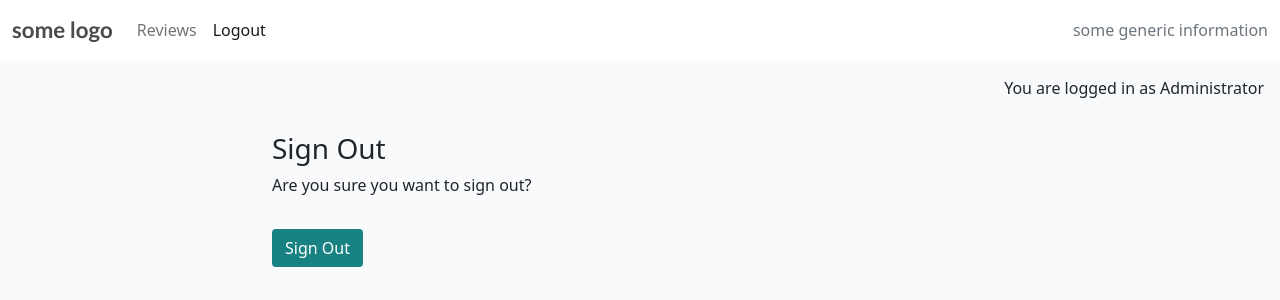
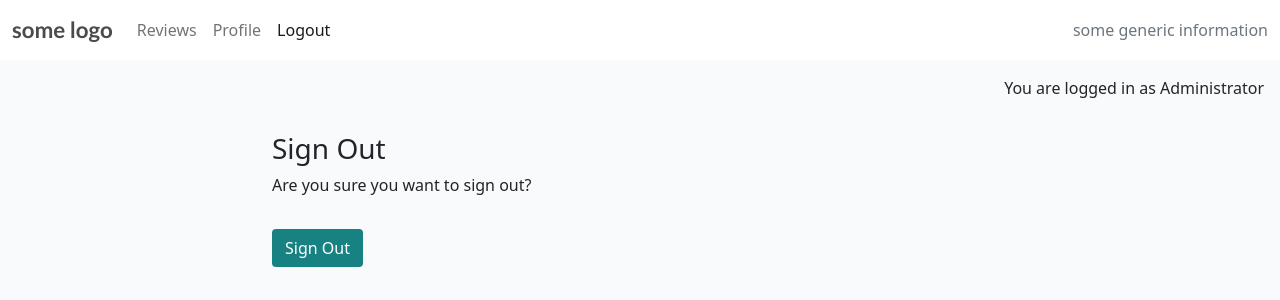
Before and after one commit to SasanTazayoni/L2D-driving-school-CI-PP4, a Django app: page /accounts/logout/ in a window 1280 px wide. Shown: the top 300 px of the page. Run offline with Django 4.2, Linux system fonts and the light colour scheme; a user stored in the database is signed in.

Commit message:
Wire up the user profile to the template

```diff
--- a/l2d/urls.py
+++ b/l2d/urls.py
@@ -22,5 +22,6 @@ urlpatterns = [
     path("accounts/", include("allauth.urls")),
     path('admin/', admin.site.urls),
     path("", include("reviews.urls"), name="reviews-urls"),
+    path("profile/", include("profiles.urls"), name="profile-urls"),
     path('summernote/', include('django_summernote.urls')),
 ]
--- /dev/null
+++ b/profiles/urls.py
@@ -0,0 +1,7 @@
+from . import views
+from .views import profile_page
+from django.urls import path
+
+urlpatterns = [
+    path('', profile_page, name='profile_page'),
+]
--- a/profiles/views.py
+++ b/profiles/views.py
@@ -1,4 +1,4 @@
-from django.shortcuts import render
+from django.shortcuts import render, get_object_or_404
 from .models import UserProfile
 
 
@@ -7,10 +7,10 @@ def profile_page(request):
     Renders the profile page
     """
 
-    profile = UserProfile.objects.get(user=request.user)
+    profile = get_object_or_404(UserProfile, user=request.user)
 
     return render(
         request,
-        'user_profile.html',
+        'profiles/user_profile.html',
         {'profile': profile}
     )
--- a/templates/base.html
+++ b/templates/base.html
@@ -1,6 +1,7 @@
 {% load static %}
 
 {% url 'reviews' as reviews_url %}
+{% url 'profiles' as profile_url %}
 {% url 'account_login' as login_url %}
 {% url 'account_signup' as signup_url %}
 {% url 'account_logout' as logout_url %}
@@ -48,6 +49,9 @@
                             href="{% url 'reviews' %}">Reviews</a>
                     </li>
                     {% if user.is_authenticated %}
+                    <li class="nav-item">
+                        <a class="nav-link {% if request.path == profile_url %}active{% endif %}" aria-current="page" href="{% url 'profile_page' %}">Profile</a>
+                      </li>
                     <li class="nav-item">
                         <a class="nav-link {% if request.path == logout_url %}active{% endif %}" aria-current="page" href="{% url 'account_logout' %}">Logout</a>
                     </li>
```
Also changed, not shown: profiles/templates/profiles/user_profile.html (added, +17 -0 lines).
